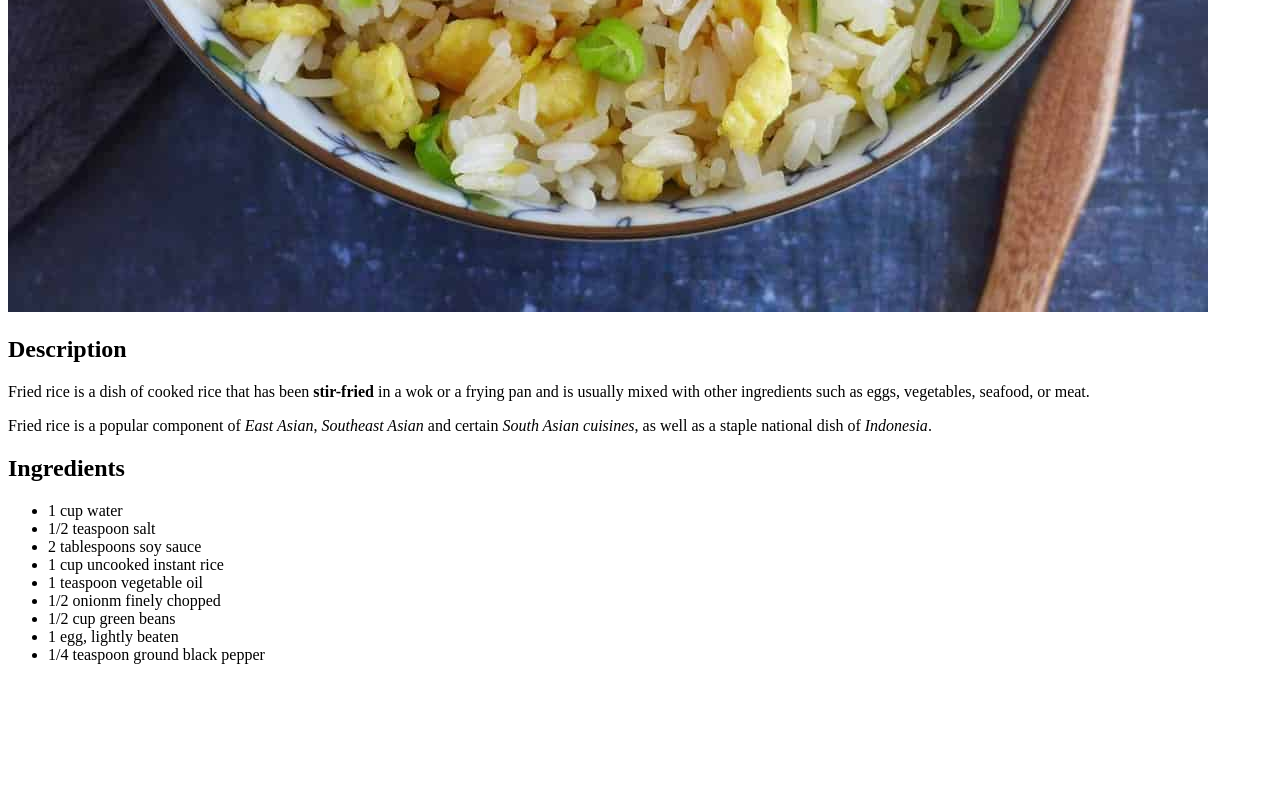
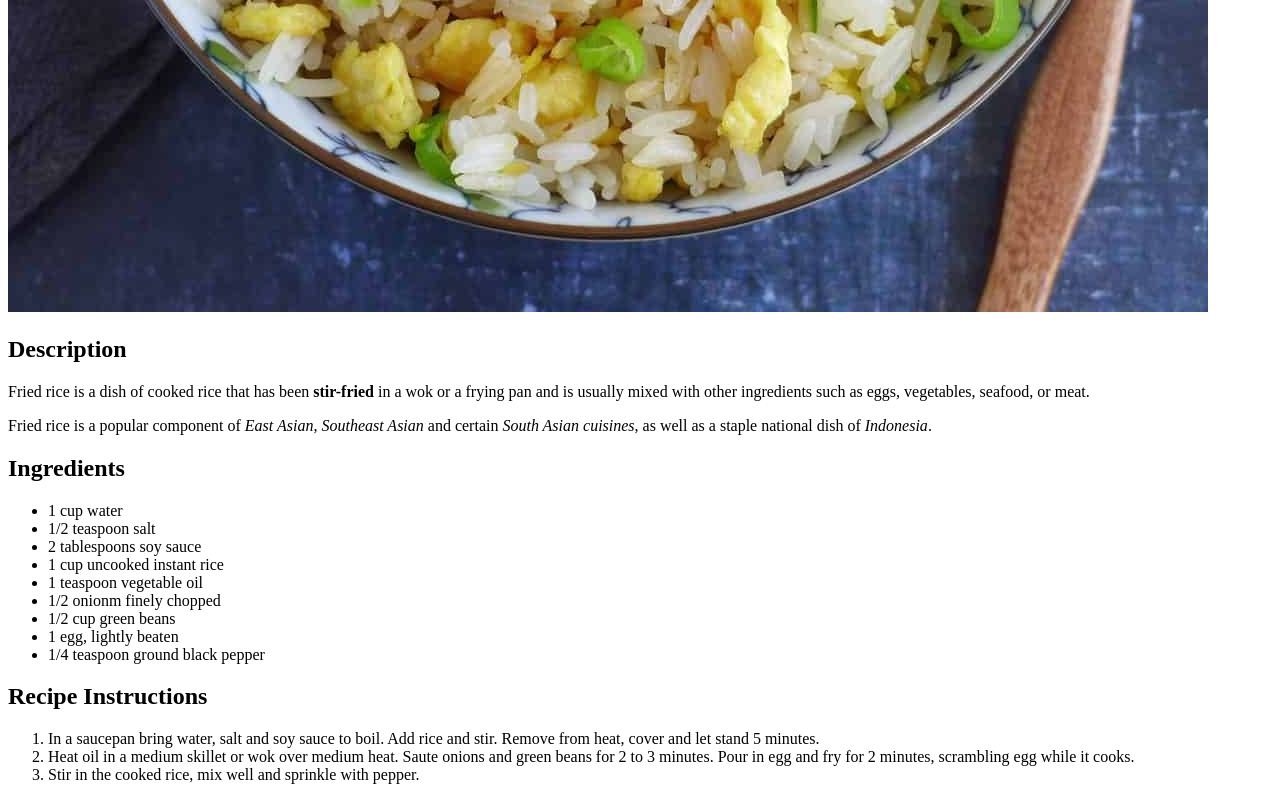
Before and after one commit to Yuicide/odin-recipes, a plain HTML site: page recipes/egg-fried-rice.html in a window 1280 px wide. Shown: the part 968-1768 px from the top of the page. Before the commit the page ends 1648 px from the top, so only its background shows below. Drawn offline with Linux system fonts and the light colour scheme.

Commit message:
Add Recipe Instructions

```diff
--- a/recipes/egg-fried-rice.html
+++ b/recipes/egg-fried-rice.html
@@ -23,6 +23,12 @@
             <li>1 egg, lightly beaten</li>
             <li> 1/4 teaspoon ground black pepper</li>
         </ul>
+        <h2>Recipe Instructions</h2>
+        <ol>
+            <li>In a saucepan bring water, salt and soy sauce to boil. Add rice and stir. Remove from heat, cover and let stand 5 minutes.</li>
+            <li>Heat oil in a medium skillet or wok over medium heat. Saute onions and green beans for 2 to 3 minutes. Pour in egg and fry for 2 minutes, scrambling egg while it cooks.</li>
+            <li>Stir in the cooked rice, mix well and sprinkle with pepper.</li>
+        </ol>
     </body>
 
 
```
